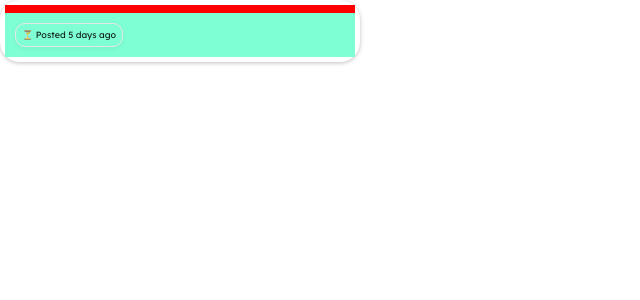
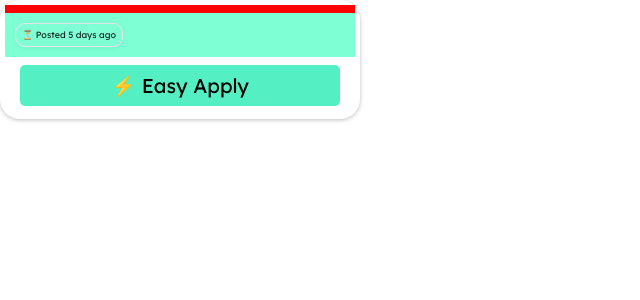
Before and after one commit to riyaz3036/weekday_assignment, a React (Create React App) app: page / in a window 1280 px wide. Shown: the top 300 px of the page, without its empty margins (0-640 px from the left). Built offline with nearby package versions, Linux system fonts and the light colour scheme.

Commit message:
done with bottom section of the card

```diff
--- a/src/Components/JobCard/JobCard.js
+++ b/src/Components/JobCard/JobCard.js
@@ -17,7 +17,12 @@ const JobCard = () => {
 
             <div className="card__middle"></div>
 
-            <div className="card__bottom"></div>
+            <div className="card__bottom">
+                <div className="card__bottom__cont">
+                    <button>⚡ Easy Apply</button>
+                </div>
+
+            </div>
 
         </div>
 
--- a/src/Components/JobCard/job-card.css
+++ b/src/Components/JobCard/job-card.css
@@ -36,3 +36,22 @@
     line-height: 1.5;
     font-size: 9px;
 }
+
+/* Card Bottom Styling */
+.card__bottom{
+    padding: 0 15px;
+}
+
+.card__bottom__cont{
+    padding: 0.5rem 0;
+}
+
+.card__bottom__cont button{
+    background-color: rgb(85, 239, 196);
+    width: 100%;
+    padding: 8px 18px;
+    font-size: 20px ;
+    border: none;
+    border-radius: 5px;
+    cursor: pointer;
+}
```
